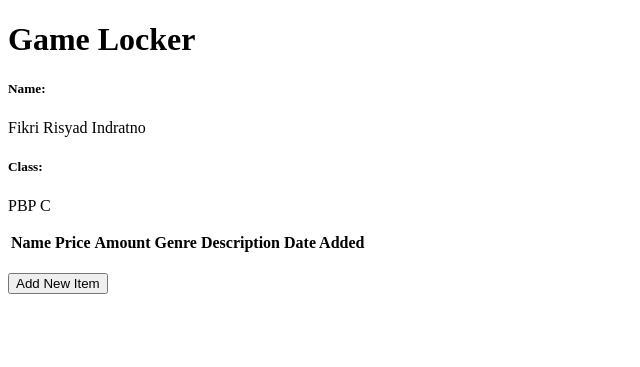
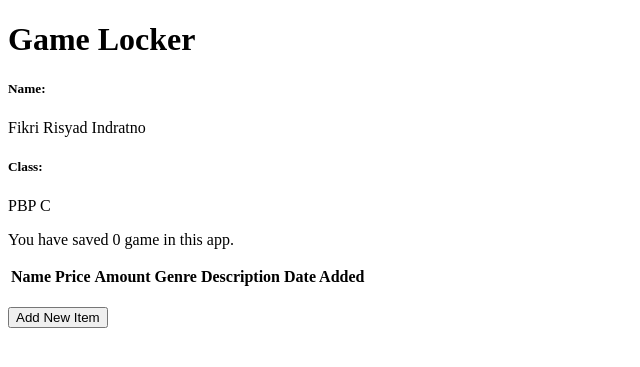
Before and after one commit to fikririsyad/game-locker, a Django app: page / in a window 1280 px wide. Shown: the top 367 px of the page, without its empty margins (0-640 px from the left). Run offline with Django 4.2, Linux system fonts and the light colour scheme; data that the repository does not hold is empty.

Commit message:
Add message that shows how many items have been saved in main.html

```diff
--- a/main/templates/main.html
+++ b/main/templates/main.html
@@ -8,6 +8,11 @@
 
     <h5>Class:</h5>
     <p>{{class}}</p>
+    {% if total_items == 0 or total_items == 1%}
+        <p>You have saved {{total_items}} game in this app.</p>
+    {% else %}
+        <p>You have saved {{total_items}} games in this app.</p>
+    {% endif %}
     <table>
         <tr>
             <th>Name</th>
--- a/main/views.py
+++ b/main/views.py
@@ -13,7 +13,8 @@ def show_main(request):
     context = {
         'name': 'Fikri Risyad Indratno',
         'class': 'PBP C',
-        'items': items
+        'items': items,
+        'total_items': items.count(),
     }
 
     return render(request, "main.html", context)
```
